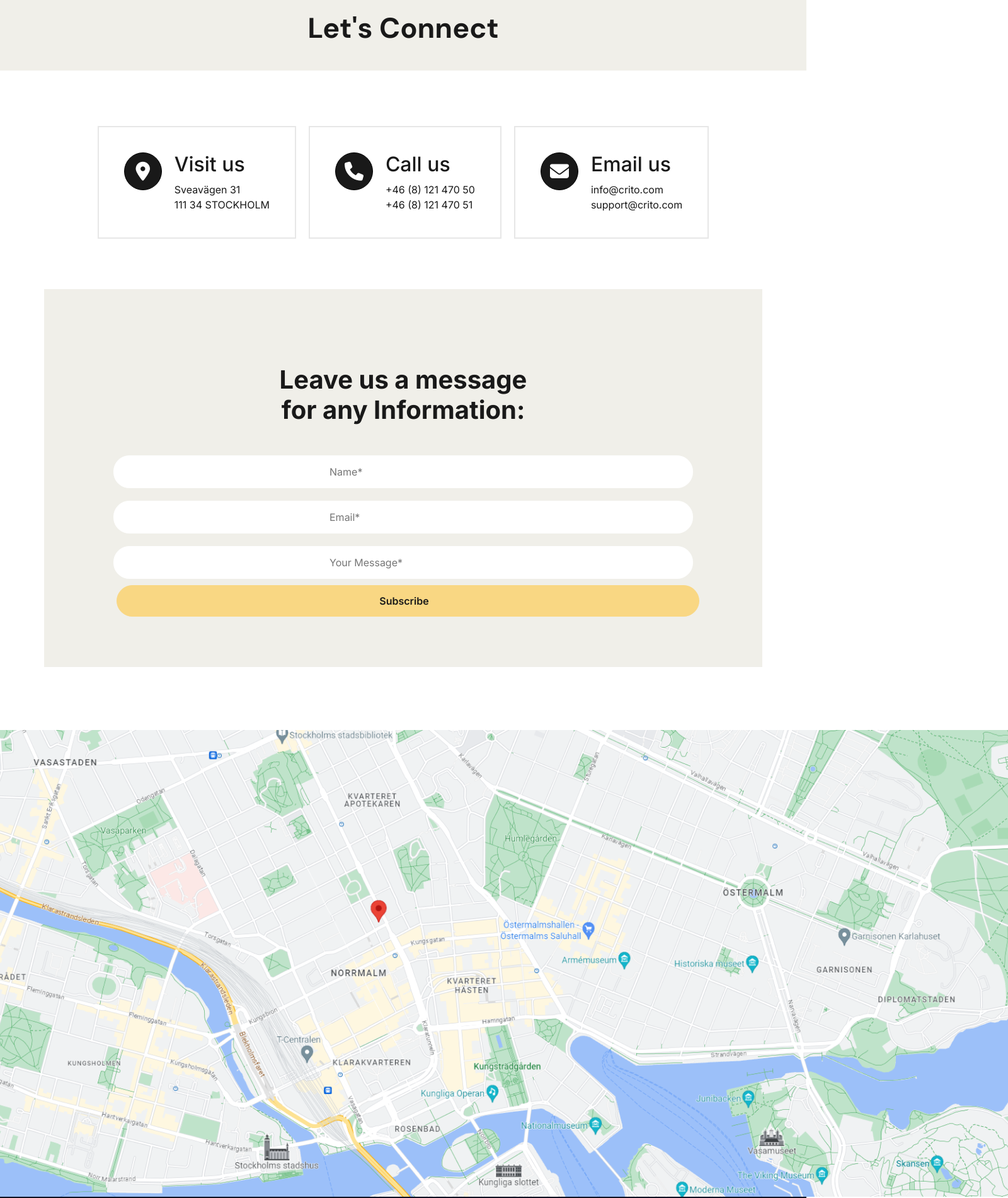
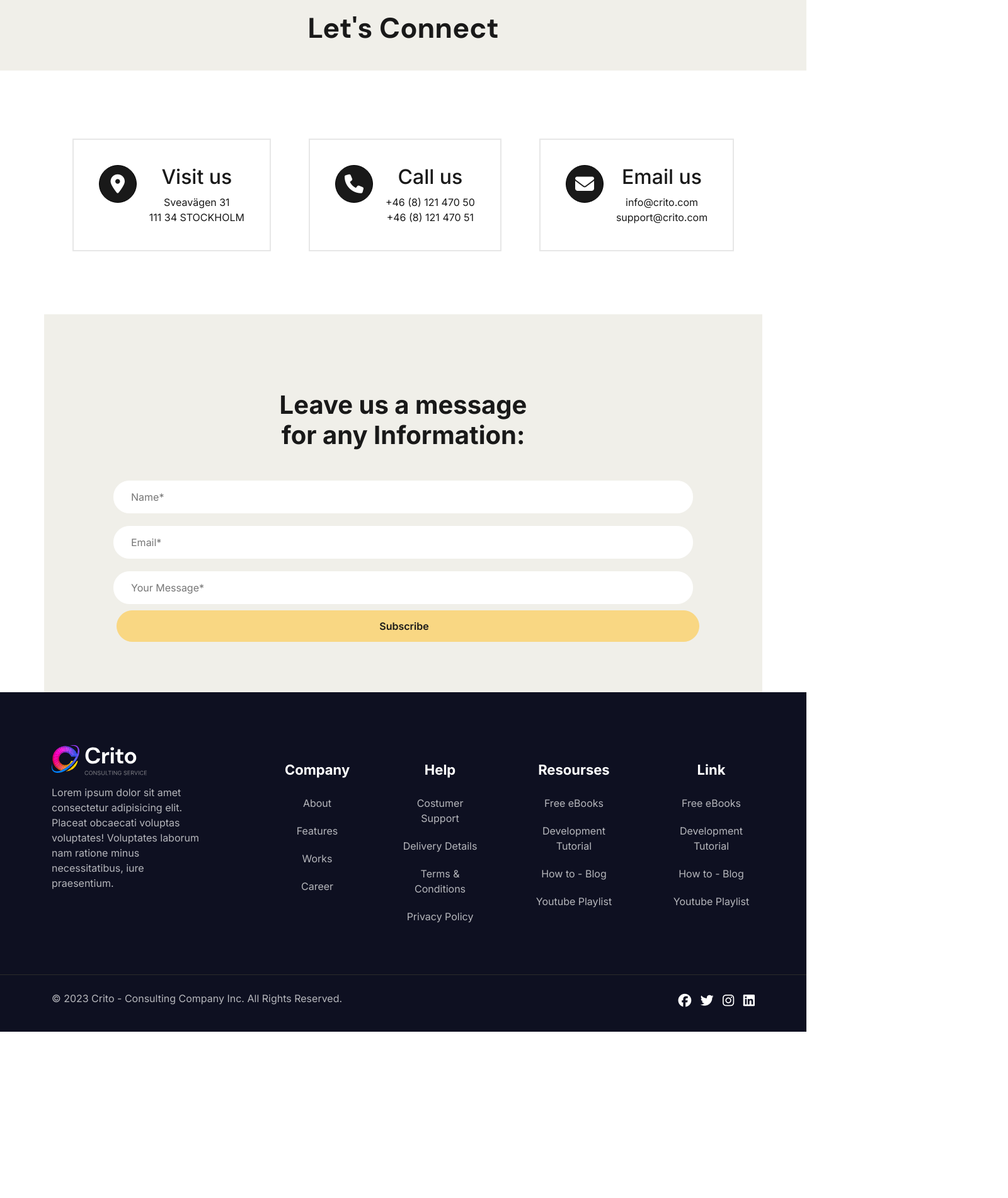
Before and after one commit to Morgul88/Skoluppgift, a plain HTML site: page contact.html in a window 1280 px wide. Shown: the part 220-2122 px from the top of the page at 63% size, 1600 px wide, since content can reach past the window. After the commit the page ends 1858 px from the top, so only its background shows below. Drawn offline with nearby package versions, Linux system fonts and the light colour scheme; a script that the page names is missing; some icons are missing.

Commit message:
klar med allt. Finslipar.

```diff
--- a/css/style.scss
+++ b/css/style.scss
@@ -1406,6 +1406,7 @@ footer{
     background-color: #F0EFE9;
     .container{
         text-align: center;
+
         nav{
             padding: 40px;
             a{
@@ -1444,17 +1445,28 @@ footer{
 }
 .leave-message{
     .container{
-        display:flex;
+        display:block;
+        text-align: center;
         justify-content: center;
         gap: 20px;
         padding-top: 80px;
         padding-bottom: 80px;
+        @media (min-width:1200px){
+            display:flex;
+
+        }
+
+
         .box1{
             color: #191919;
             text-decoration: none;
             padding:40px;
             border: 2px solid rgb(231, 231, 231);
             display:flex;
+            justify-content: center;
+            margin: 20px;
+
+
             .content{
                 padding-left: 20px;
                 p{
@@ -1516,7 +1528,8 @@ footer{
 
                 .input-content{
                     border: none;
-
+                    text-align: left;
+                    width: 100%;
                 }
             }
         }
@@ -1524,7 +1537,10 @@ footer{
 }
 .map{
     padding-top: 100px;
-
-    display:flex;
-    justify-content: center;
-}
+    text-align: center;
+    width: auto;
+    display:none;
+    @media (min-width:1600px){
+        display:block;
+    }
+}
```
Also changed, not shown: css/style.css.
